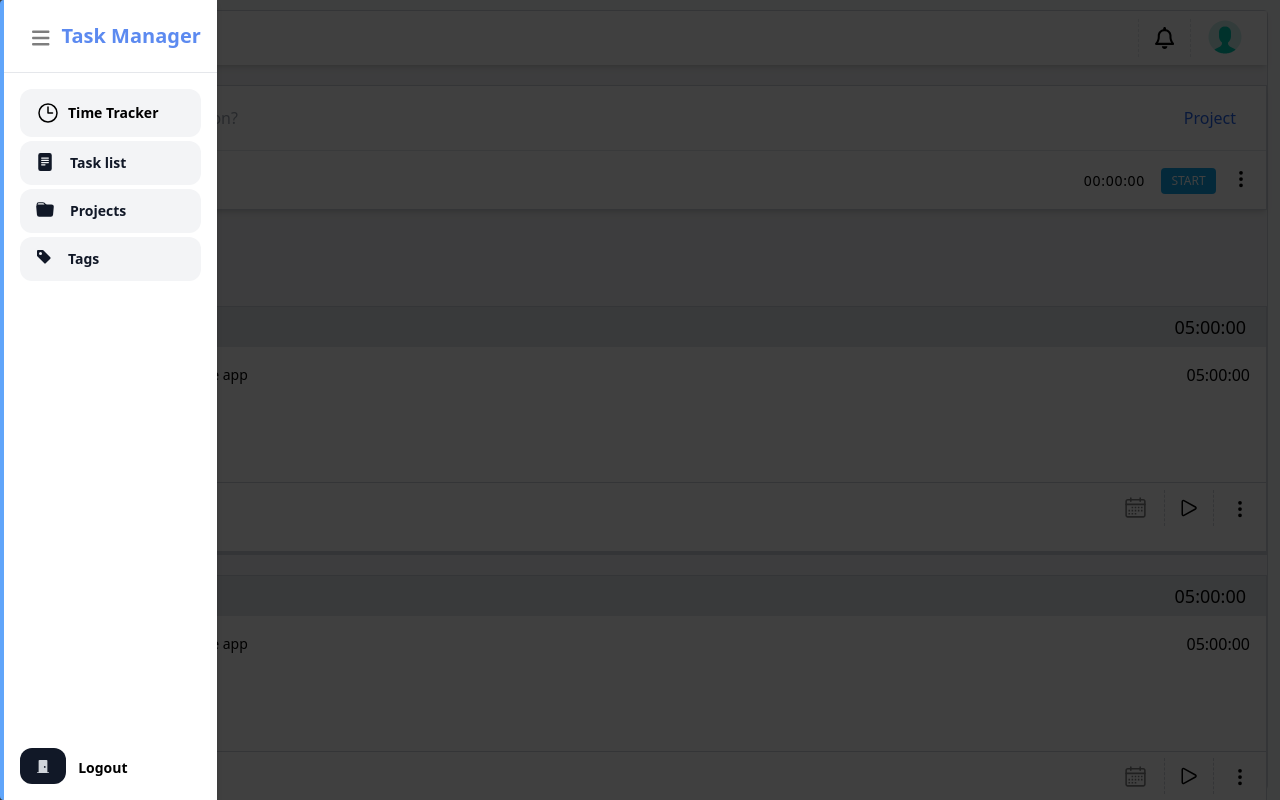
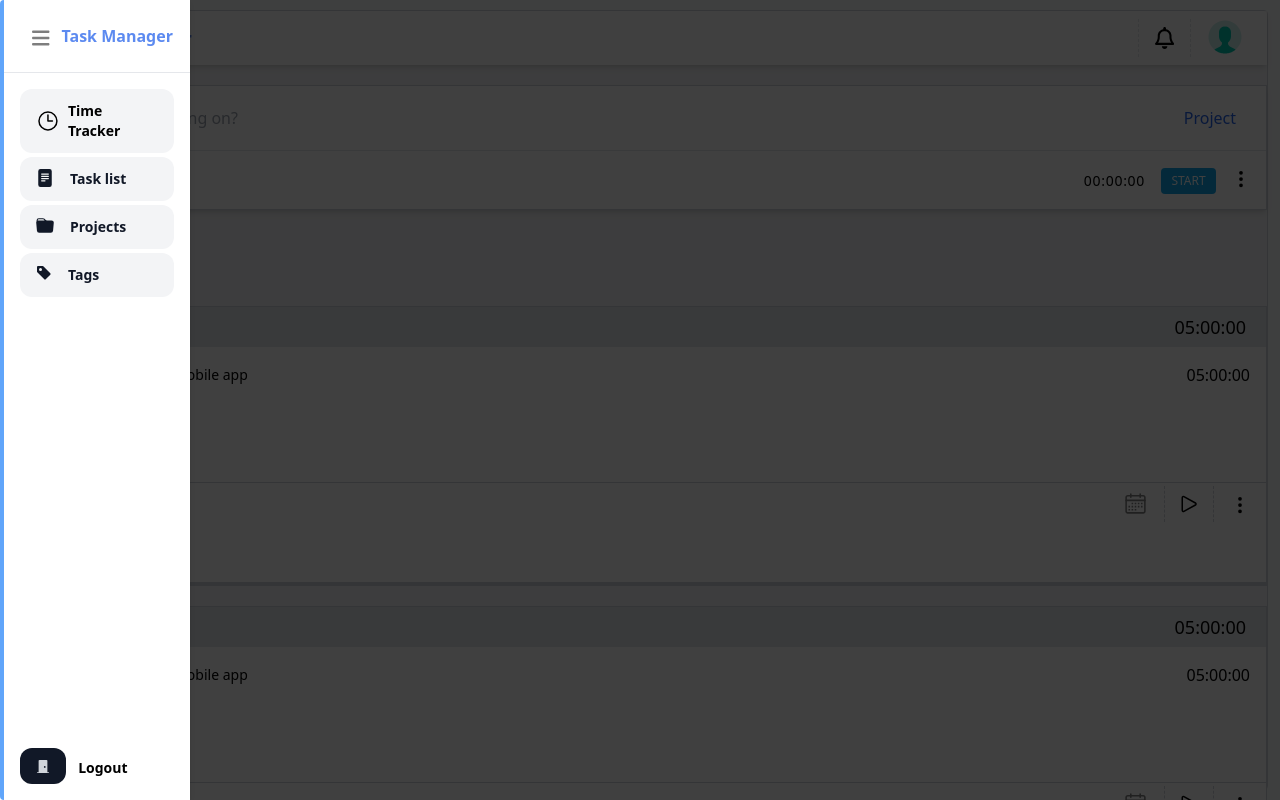
Before and after one commit to Turbosohaib/Task-manager-mobile-app, a Next.js app: page / in a window 1280 px wide. Both pictures are taken after a click on the icon 45 px from the left and 38 px from the top of the page. Shown: the top 800 px of the page. Built offline with nearby package versions, Linux system fonts and the light colour scheme; grey boxes are pictures that could not be loaded.

Commit message:
modified sidebar Animated

```diff
--- a/pages/component/Task.js
+++ b/pages/component/Task.js
@@ -5,7 +5,7 @@ export default function Task() {
     const currentDate = new Date();
 
     return <>
-        <div className="w-full h-[32%] mb-5 bg-white border border-gray-300 border-b-4">
+        <div className="w-full h-[36%] mb-5 bg-white border border-gray-300 border-b-4">
             <div className="w-full h-[40px] bg-gray-200 border-y border-gray-200 flex justify-between items-center">
                 <div className="text-gray-400 text-sm px-5">
                     Fri, Sep 8
@@ -38,8 +38,8 @@ export default function Task() {
                     </button>
                 </div>
             </div>
-            <div className=" border-t border-gray-300 ">
-                <div className="flex justify-between items-center pt-1">
+            <div className="bottom-0  border-t border-gray-300 ">
+                <div className="flex justify-between items-center">
                     <div className="flex items-center">
                         <div className="py-1.5 mt-[2px] px-5 border-r border-dashed border-gray-300">
                             <svg xmlns="http://www.w3.org/2000/svg" className="icon icon-tabler icon-tabler-currency-pound" width="27" height="27" viewBox="0 0 24 24" strokeWidth="1" stroke="#5C5CFF" fill="none" strokeLinecap="round" strokeLinejoin="round" opacity="4">
--- a/pages/component/sidebar.js
+++ b/pages/component/sidebar.js
@@ -6,17 +6,15 @@ function Sidebar() {
 
     const [openSideBar, setOpenSideBar] = useState(false);
 
-    const showSideBar = () => {
-        setOpenSideBar(!openSideBar)
-    }
+
 
     return <>
         <div className="flex justify-between items-center w-full rounded-t shadow-md bg-white px-2 py-2 border-l-4 border-blue-400" >
             <div className="flex">
-                <svg xmlns="http://www.w3.org/2000/svg" onClick={showSideBar} className="px-3 mt-[4px] cursor-pointer" height="20px" viewBox="0 0 448 512" opacity="0.5">
+                <svg xmlns="http://www.w3.org/2000/svg" onClick={() => setOpenSideBar(!openSideBar)} className="px-3 mt-[4px] cursor-pointer" height="20px" viewBox="0 0 448 512" opacity="0.5">
                     <path d="M0 96C0 78.3 14.3 64 32 64H416c17.7 0 32 14.3 32 32s-14.3 32-32 32H32C14.3 128 0 113.7 0 96zM0 256c0-17.7 14.3-32 32-32H416c17.7 0 32 14.3 32 32s-14.3 32-32 32H32c-17.7 0-32-14.3-32-32zM448 416c0 17.7-14.3 32-32 32H32c-17.7 0-32-14.3-32-32s14.3-32 32-32H416c17.7 0 32 14.3 32 32z" />
                 </svg>
-                <div className="text-xl font-semibold text-blue-600/75 cursor-pointer">Task Manager</div>
+                <div className="text-lg font-semibold text-blue-600/75 cursor-pointer">Task Manager</div>
             </div>
             <div className="flex">
                 <div className="border-x border-dashed py-2 top-0 right-0">
@@ -30,15 +28,15 @@ function Sidebar() {
                 </div>
             </div>
 
-            {openSideBar && <div className="fixed inset-0 bg-black bg-opacity-75 transition-opacity z-20">
-                <aside className="fixed inset-y-0 left-0 bg-white shadow-md max-h-screen w-50  border-l-4 border-blue-400 rounded-l ">
-                    <div className="flex flex-col justify-between h-full">
+            <div className={`${openSideBar ? "fixed inset-0 bg-black bg-opacity-75 transition-opacity z-20" : ""} `}>
+                <aside className={`fixed inset-y-0 left-0 bg-white shadow-md max-h-screen  ease-in-out duration-300 ${openSideBar ? "w-[190px]" : "w-0"}  `}>
+                    <div className={`flex flex-col  justify-between h-full border-l-4 border-blue-400 rounded-l ${openSideBar ? "" : "hidden"}`}>
                         <div className="flex-grow">
                             <div className="flex items-center px-4 py-6 text-center border-b">
-                                <svg xmlns="http://www.w3.org/2000/svg" onClick={showSideBar} className="px-3 mt-[4px] cursor-pointer" height="20px" viewBox="0 0 448 512" opacity="0.5">
+                                <svg xmlns="http://www.w3.org/2000/svg" onClick={() => setOpenSideBar(!openSideBar)} className="px-3 mt-[4px] cursor-pointer" height="20px" viewBox="0 0 448 512" opacity="0.5">
                                     <path d="M0 96C0 78.3 14.3 64 32 64H416c17.7 0 32 14.3 32 32s-14.3 32-32 32H32C14.3 128 0 113.7 0 96zM0 256c0-17.7 14.3-32 32-32H416c17.7 0 32 14.3 32 32s-14.3 32-32 32H32c-17.7 0-32-14.3-32-32zM448 416c0 17.7-14.3 32-32 32H32c-17.7 0-32-14.3-32-32s14.3-32 32-32H416c17.7 0 32 14.3 32 32z" />
                                 </svg>
-                                <h1 className="text-xl font-semibold leading-none"><span className="text-blue-600/75">Task Manager</span></h1>
+                                <h1 className="text-md font-semibold leading-none"><span className="text-blue-600/75">Task Manager</span></h1>
                             </div>
                             <div className="p-4">
                                 <ul className="space-y-1">
@@ -85,7 +83,7 @@ function Sidebar() {
                         </div>
                     </div>
                 </aside>
-            </div>}
+            </div>
         </div>
     </>
 }
```
